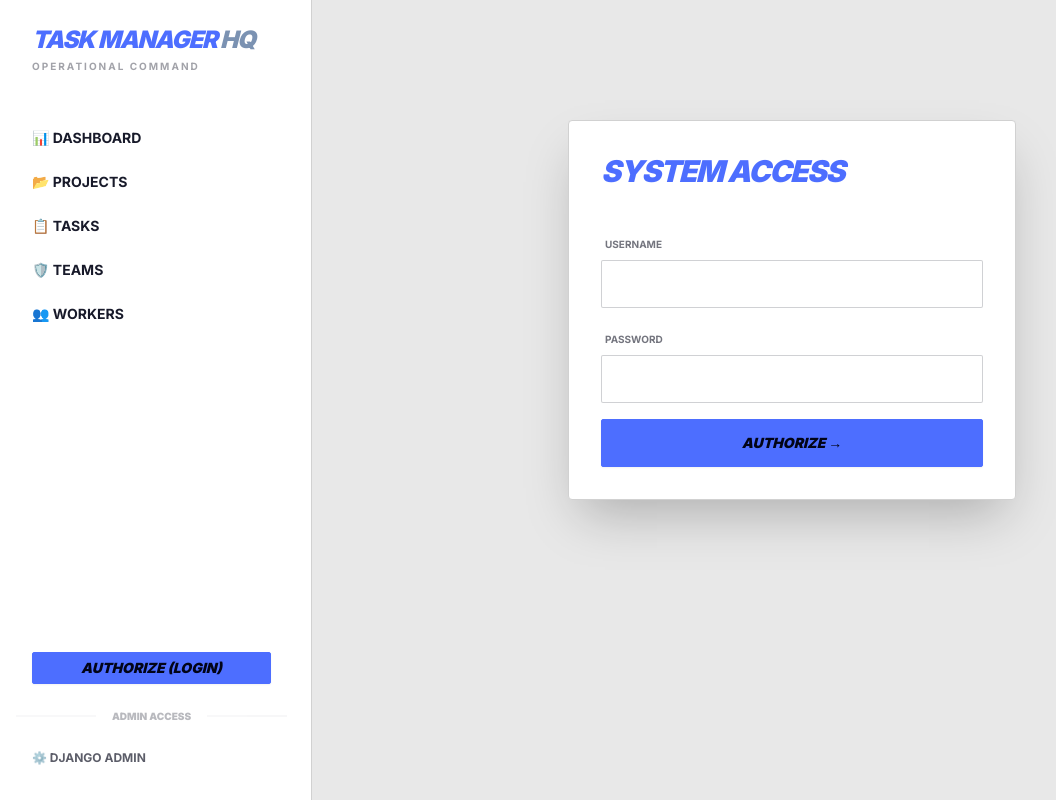
After one commit to AlexMishKo/it-task-manager, a Django app: page /accounts/login/ in a window 1280 px wide. The commit adds this page. Shown: the whole page, without its empty margins (8-1064 px from the left). Run offline with Django 5.2, Linux system fonts and the light colour scheme; parts of the project's set-up code (start-up, migrations or seed data) failed here and were passed over; some libraries are stand-ins or nearby versions.

Commit message:
feat Login/logout

```diff
--- a/it_task_manager/settings.py
+++ b/it_task_manager/settings.py
@@ -121,3 +121,7 @@ USE_TZ = True
 STATIC_URL = "static/"
 
 AUTH_USER_MODEL = "manager.Worker"
+
+LOGIN_REDIRECT_URL = "/"
+
+LOGOUT_REDIRECT_URL = "/accounts/login/"
--- a/templates/base.html
+++ b/templates/base.html
@@ -9,6 +9,7 @@
     <style>
         @import url('https://fonts.googleapis.com/css2?family=Inter:wght@400;700;900&display=swap');
         body { font-family: 'Inter', sans-serif; }
+        .active { pointer-events: none; }
     </style>
 </head>
 <body class="min-h-screen bg-base-200">
@@ -16,86 +17,23 @@
     <div class="drawer lg:drawer-open">
         <input id="main-drawer" type="checkbox" class="drawer-toggle" />
 
-        <div class="drawer-content flex flex-col p-6 lg:p-10">
+        <div class="drawer-content flex flex-col p-4 lg:p-10">
+
             <div class="flex justify-between items-center lg:hidden mb-6 bg-base-100 p-4 rounded-xl shadow-sm border border-base-300">
                 <label for="main-drawer" class="btn btn-ghost btn-sm">
                     <svg xmlns="http://www.w3.org/2000/svg" fill="none" viewBox="0 0 24 24" class="inline-block w-5 h-5 stroke-current">
                         <path stroke-linecap="round" stroke-linejoin="round" stroke-width="2" d="M4 6h16M4 12h16M4 18h16"></path>
                     </svg>
                 </label>
-                <span class="font-black uppercase tracking-tighter text-primary">Task Manager</span>
+                <span class="font-black italic uppercase text-sm tracking-tighter text-primary">TM HQ</span>
             </div>
 
-            <main class="container mx-auto">
+            <main class="max-w-7xl mx-auto w-full">
                 {% block content %}{% endblock %}
             </main>
         </div>
 
-        <div class="drawer-side z-40">
-            <label for="main-drawer" class="drawer-overlay"></label>
-            <ul class="menu p-6 w-72 min-h-full bg-base-100 text-base-content border-r border-base-300 gap-2">
-
-                <div class="px-4 py-6 mb-4 border-b border-base-200">
-                    <div class="flex items-center gap-3">
-                        <div class="w-12 h-12 bg-primary flex items-center justify-center rounded-xl shadow-lg border-2 border-primary-content/20">
-                            <span class="text-white font-black text-2xl tracking-tighter">TM</span>
-                        </div>
-                        <div>
-                            <h2 class="font-black uppercase tracking-tighter leading-none text-xl">Task Manager</h2>
-                            <p class="text-[9px] font-bold opacity-40 uppercase tracking-[0.2em] mt-1">Management HQ</p>
-                        </div>
-                    </div>
-                </div>
-
-                <div class="text-[10px] font-black opacity-30 uppercase tracking-[0.2em] px-4 mb-2 italic">Main Navigation</div>
-
-                {% with request.resolver_match.url_name as url_name %}
-                <li>
-                    <a href="{% url 'manager:index' %}"
-                       class="flex gap-4 font-bold uppercase text-sm py-3 {% if url_name == 'index' %}active bg-primary text-primary-content shadow-md{% endif %}">
-                       📊 Dashboard
-                    </a>
-                </li>
-
-                <li>
-                    <a href="{% url 'manager:project-list' %}"
-                       class="flex gap-4 font-bold uppercase text-sm py-3 {% if url_name == 'project-list' or url_name == 'project-detail' %}active bg-primary text-primary-content shadow-md{% endif %}">
-                       📂 Projects
-                    </a>
-                </li>
-
-                <li>
-                    <a href="{% url 'manager:task-list' %}"
-                       class="flex gap-4 font-bold uppercase text-sm py-3 {% if url_name == 'task-list' or url_name == 'task-detail' or url_name == 'task-create' or url_name == 'task-update' %}active bg-primary text-primary-content shadow-md{% endif %}">
-                        📋 Tasks
-                    </a>
-                </li>
-
-                <li>
-                    <a href="{% url 'manager:team-list' %}"
-                       class="flex gap-4 font-bold uppercase text-sm py-3 {% if url_name == 'team-list' or url_name == 'team-detail' %}active bg-primary text-primary-content shadow-md{% endif %}">
-                       🛡️ Teams
-                    </a>
-                </li>
-
-                <li>
-                    <a href="{% url 'manager:worker-list' %}"
-                       class="flex gap-4 font-bold uppercase text-sm py-3 {% if url_name == 'worker-list' or url_name == 'worker-detail' %}active bg-primary text-primary-content shadow-md{% endif %}">
-                       👥 Workers
-                    </a>
-                </li>
-                {% endwith %}
-
-                <div class="mt-auto pt-10">
-                    <div class="divider text-[10px] opacity-30 uppercase tracking-[0.2em] font-black">Admin Panel</div>
-                    <li>
-                        <a href="/admin/" target="_blank" class="flex gap-4 font-bold uppercase text-[12px] opacity-70 hover:opacity-100 transition-opacity">
-                            ⚙️ Django Admin
-                        </a>
-                    </li>
-                </div>
-            </ul>
-        </div>
+        {% include "includes/sidebar.html" %}
     </div>
 
 </body>
--- /dev/null
+++ b/templates/includes/sidebar.html
@@ -0,0 +1,50 @@
+<div class="drawer-side z-40">
+    <label for="main-drawer" aria-label="close sidebar" class="drawer-overlay"></label>
+    <ul class="menu p-6 w-80 min-h-full bg-base-100 border-r border-base-300 text-base-content flex flex-col">
+
+        <div class="mb-10 px-4">
+            <h1 class="text-2xl font-black italic tracking-tighter text-primary uppercase">
+                Task Manager <span class="text-secondary">HQ</span>
+            </h1>
+            <p class="text-[10px] font-bold opacity-40 uppercase tracking-[0.2em]">Operational Command</p>
+        </div>
+
+        {% with url_name=request.resolver_match.url_name %}
+        <li><a href="{% url 'manager:index' %}" class="font-bold uppercase py-3 {% if url_name == 'index' %}active bg-primary text-primary-content{% endif %}">📊 Dashboard</a></li>
+        <li><a href="{% url 'manager:project-list' %}" class="font-bold uppercase py-3 {% if url_name == 'project-list' %}active bg-primary text-primary-content{% endif %}">📂 Projects</a></li>
+        <li><a href="{% url 'manager:task-list' %}" class="font-bold uppercase py-3 {% if url_name == 'task-list' %}active bg-primary text-primary-content{% endif %}">📋 Tasks</a></li>
+        <li><a href="{% url 'manager:team-list' %}" class="font-bold uppercase py-3 {% if url_name == 'team-list' %}active bg-primary text-primary-content{% endif %}">🛡️ Teams</a></li>
+        <li><a href="{% url 'manager:worker-list' %}" class="font-bold uppercase py-3 {% if url_name == 'worker-list' %}active bg-primary text-primary-content{% endif %}">👥 Workers</a></li>
+        {% endwith %}
+
+        <div class="mt-auto pt-10">
+            {% if user.is_authenticated %}
+                <div class="divider text-[10px] opacity-30 uppercase tracking-[0.2em] font-black">Agent Online</div>
+                <div class="px-4 py-3 mb-4 bg-base-200 rounded-lg border border-base-300">
+                    <p class="text-xs font-black italic uppercase text-secondary">@{{ user.username }}</p>
+                    <p class="text-[9px] opacity-50 font-bold uppercase">{{ user.position.name|default:"Field Operative" }}</p>
+                </div>
+
+                <li class="p-0 px-4">
+                    <form action="{% url 'logout' %}" method="post" class="block w-full p-0 m-0">
+                        {% csrf_token %}
+                        <button type="submit" class="w-full flex items-center justify-center gap-3 px-4 py-3 font-black uppercase text-xs bg-error text-white hover:bg-error-focus transition-all rounded-lg shadow-md border-none cursor-pointer">
+                            <svg xmlns="http://www.w3.org/2000/svg" class="h-4 w-4" fill="none" viewBox="0 0 24 24" stroke="currentColor">
+                                <path stroke-linecap="round" stroke-linejoin="round" stroke-width="2" d="M17 16l4-4m0 0l-4-4m4 4H7m6 4v1a3 3 0 01-3 3H6a3 3 0 01-3-3V7a3 3 0 013-3h4a3 3 0 013 3v1" />
+                            </svg>
+                            Logout
+                        </button>
+                    </form>
+                </li>
+
+            {% else %}
+                <li class="px-4">
+                    <a href="{% url 'login' %}" class="btn btn-primary btn-sm font-black uppercase italic w-full">Authorize (Login)</a>
+                </li>
+            {% endif %}
+
+            <div class="divider text-[10px] opacity-30 uppercase font-black mt-6">Admin Access</div>
+            <li><a href="/admin/" target="_blank" class="font-bold uppercase text-[12px] opacity-70">⚙️ Django Admin</a></li>
+        </div>
+    </ul>
+</div>
--- /dev/null
+++ b/templates/registration/login.html
@@ -0,0 +1,33 @@
+{% extends "base.html" %}
+
+{% block content %}
+<div class="max-w-md mx-auto mt-20">
+    <div class="card bg-base-100 shadow-2xl border border-base-300">
+        <div class="card-body">
+            <h2 class="card-title text-3xl font-black uppercase italic italic tracking-tighter text-primary mb-4">
+                System Access
+            </h2>
+
+            <form method="post" class="space-y-4">
+                {% csrf_token %}
+
+                <div class="form-control">
+                    <label class="label font-bold uppercase text-[10px] opacity-60">Username</label>
+                    <input type="text" name="username" class="input input-bordered w-full italic" required>
+                </div>
+
+                <div class="form-control">
+                    <label class="label font-bold uppercase text-[10px] opacity-60">Password</label>
+                    <input type="password" name="password" class="input input-bordered w-full italic" required>
+                </div>
+
+                <div class="card-actions mt-6">
+                    <button type="submit" class="btn btn-primary btn-block font-black uppercase italic">
+                        Authorize →
+                    </button>
+                </div>
+            </form>
+        </div>
+    </div>
+</div>
+{% endblock %}
```
Also changed, not shown: manager/forms/worker_form.py (+20 -0 lines).
